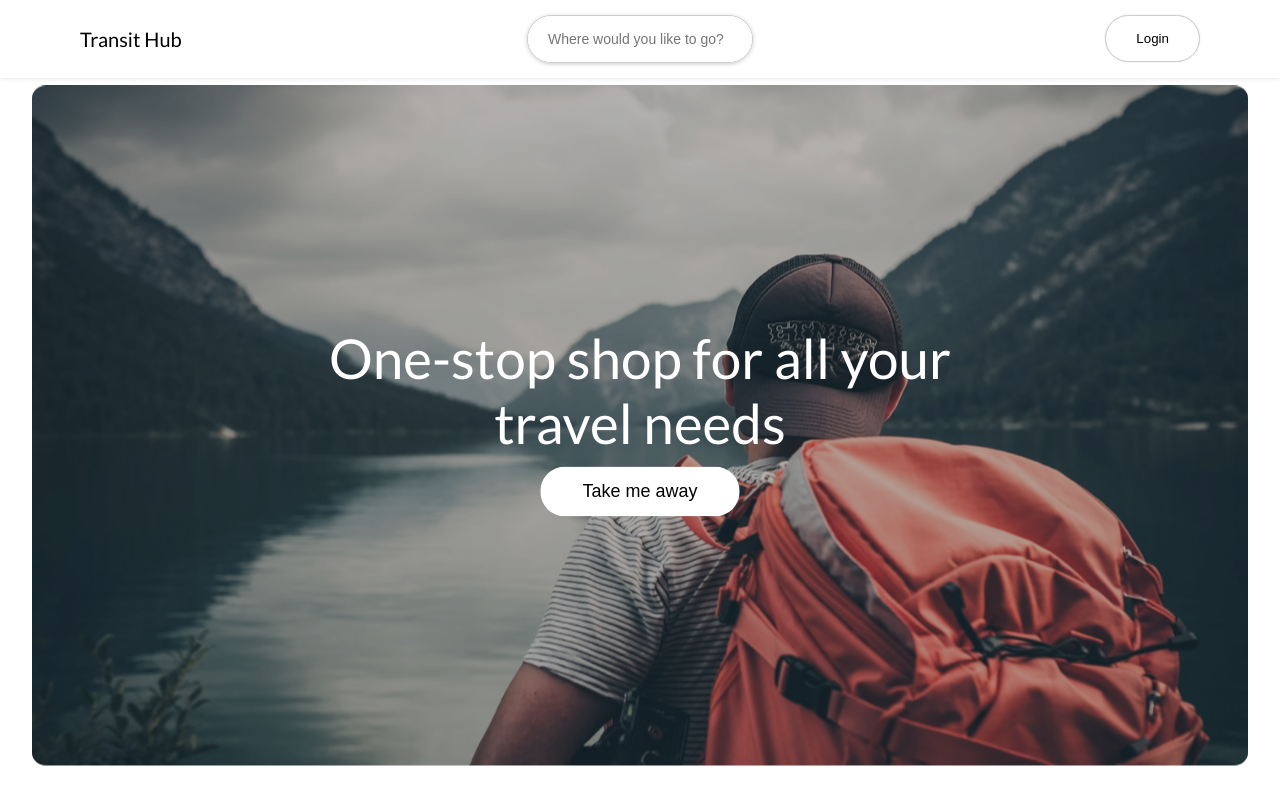
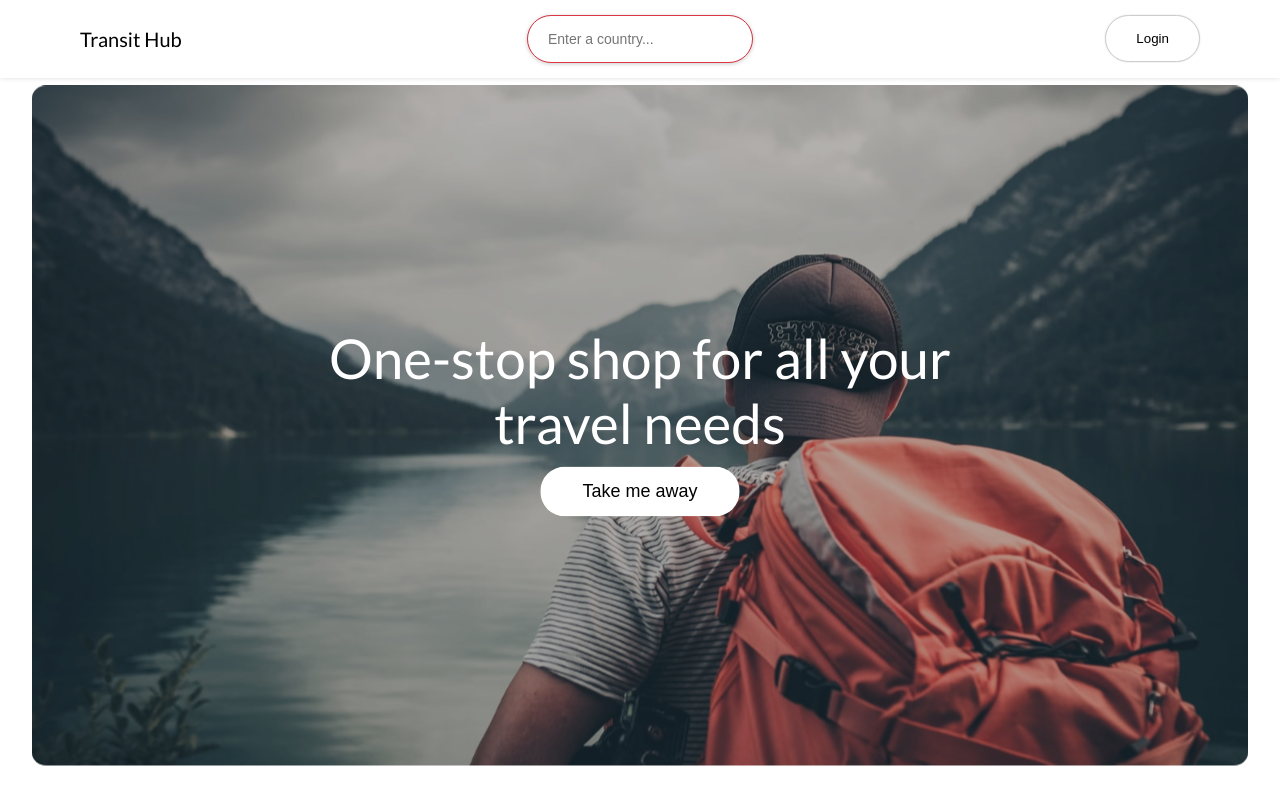
Before and after one commit to TonyADI/transit-hub, a React (Create React App) app: page / in a window 1280 px wide. Shown: the top 800 px of the page. Built offline with nearby package versions, Linux system fonts and the light colour scheme; no server answers.

Commit message:
Update SearchBar.js

```diff
--- a/src/components/SearchBar.js
+++ b/src/components/SearchBar.js
@@ -12,9 +12,15 @@ const Searchbar = props => {
     return (
         <div className="searchbar">
             <div className="input-container">
-                <input placeholder="Where would you like to go?"
-                    value={props.term} onChange={handleChange}
-                    onKeyPress={handleKeyPress}>
+                <input placeholder="Enter a country..."
+                    value={props.term}
+                    onChange={handleChange}
+                    onKeyPress={handleKeyPress}
+                    style={{outline: props.validCountry ?
+                       '1px solid #ccc' :
+                       '1px solid #dc3545'
+                       }}
+                >
                 </input>
             </div>
         </div>
```
